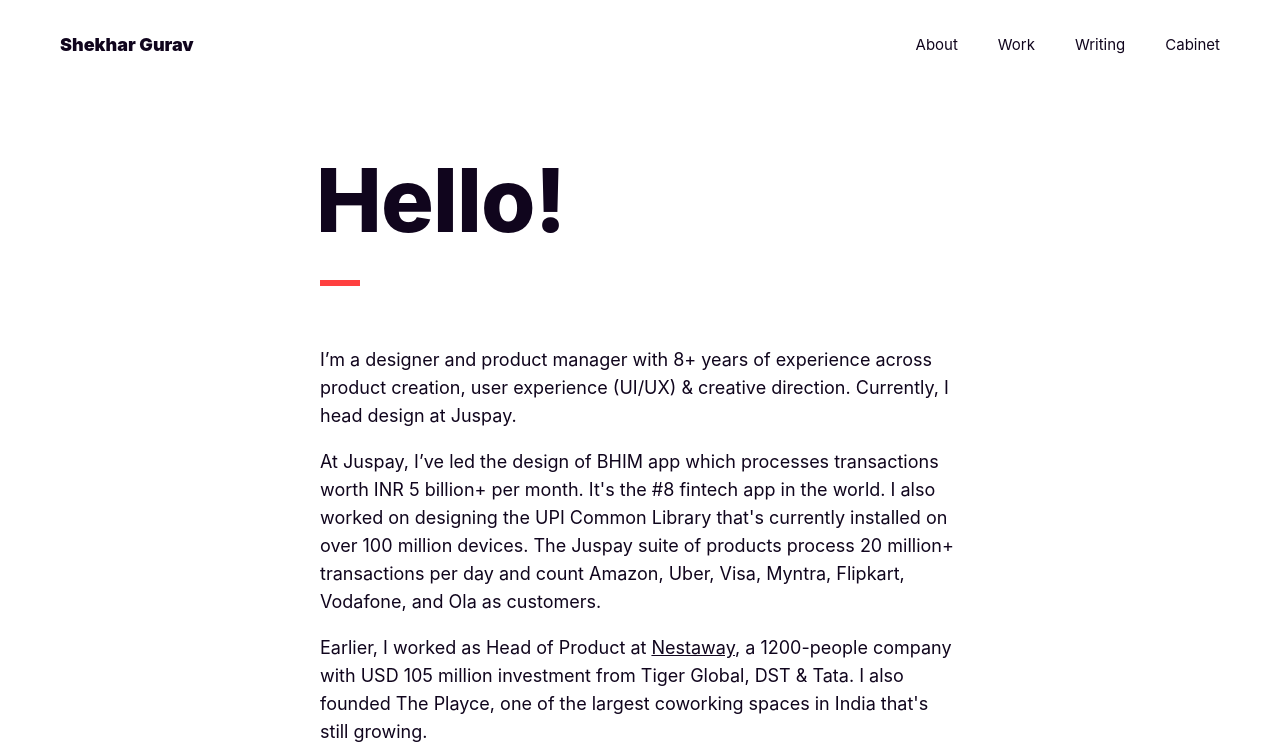
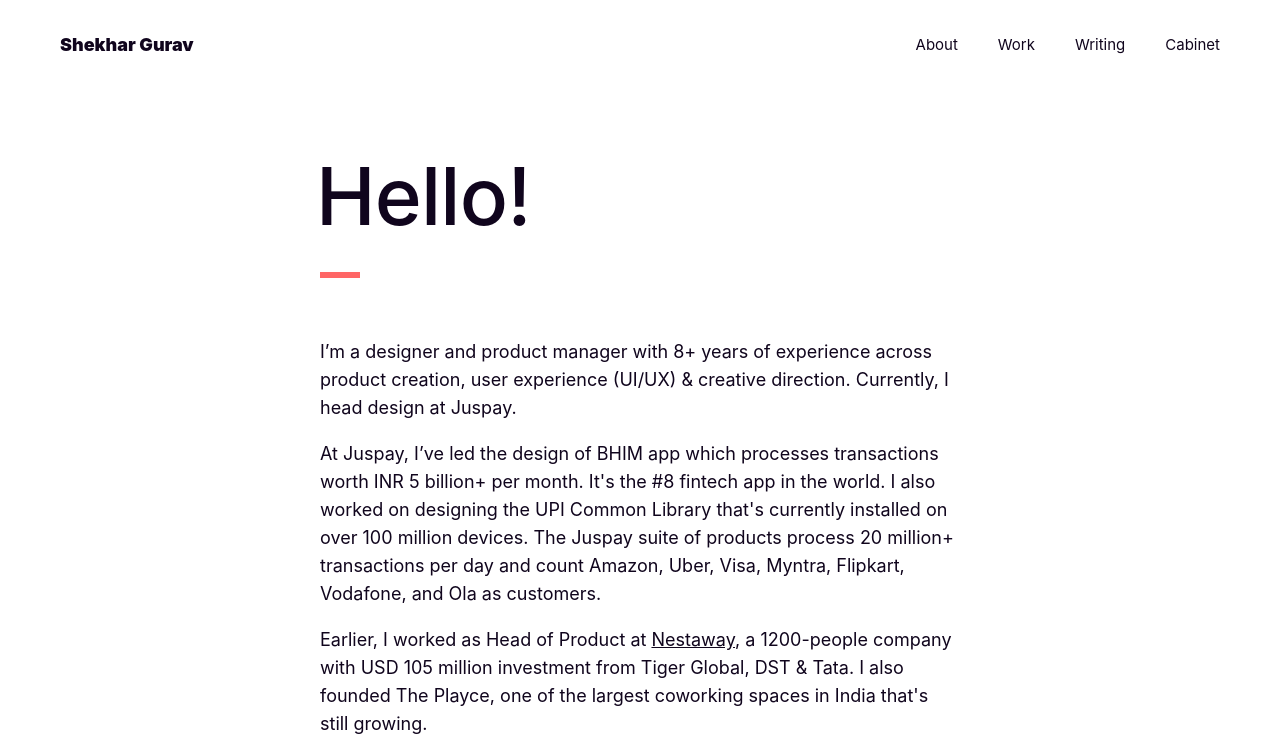
Before and after one commit to pzync/portfolio-website, a Gatsby site: page /about in a window 1280 px wide. Shown: the top 755 px of the page. Built offline with nearby package versions, Linux system fonts and the light colour scheme; Gatsby itself is replaced by a stand-in of ours; a web font is replaced by a local one.

Commit message:
🔥milestone commit - everything merged from the earlier two portfolio repos.

```diff
--- a/src/components/about.css
+++ b/src/components/about.css
@@ -24,9 +24,9 @@
   }
 
   .AboutTextContent .AboutHeroMassive {
-    font-size: 88px;
-    line-height: 80px;
-    font-weight: 800;
+    font-size: 80px;
+    line-height: 72px;
+    font-weight: 500;
     margin-top: 0;
     margin-bottom: 40px;
     margin-left: -4px;
@@ -36,7 +36,7 @@
   .AboutTextContent .AboutHeroSeparator {
     height: 6px;
     width: 40px;
-    background-color: #ff4040;
+    background-color: #ff6666;
     margin-bottom: 60px;
   }
 
--- a/src/components/index.css
+++ b/src/components/index.css
@@ -6,6 +6,7 @@
   display: grid;
   grid-template-columns: 30px 1fr 1fr 1fr 1fr 1fr 1fr 30px;
   grid-template-rows: 30px 1fr 1fr 1fr 1fr 1fr 1fr 30px;
+  animation: EnterAnimation 1s forwards cubic-bezier(0.2, 0.8, 0.2, 1);
 }
 
 .GrayJacketBg {
```
